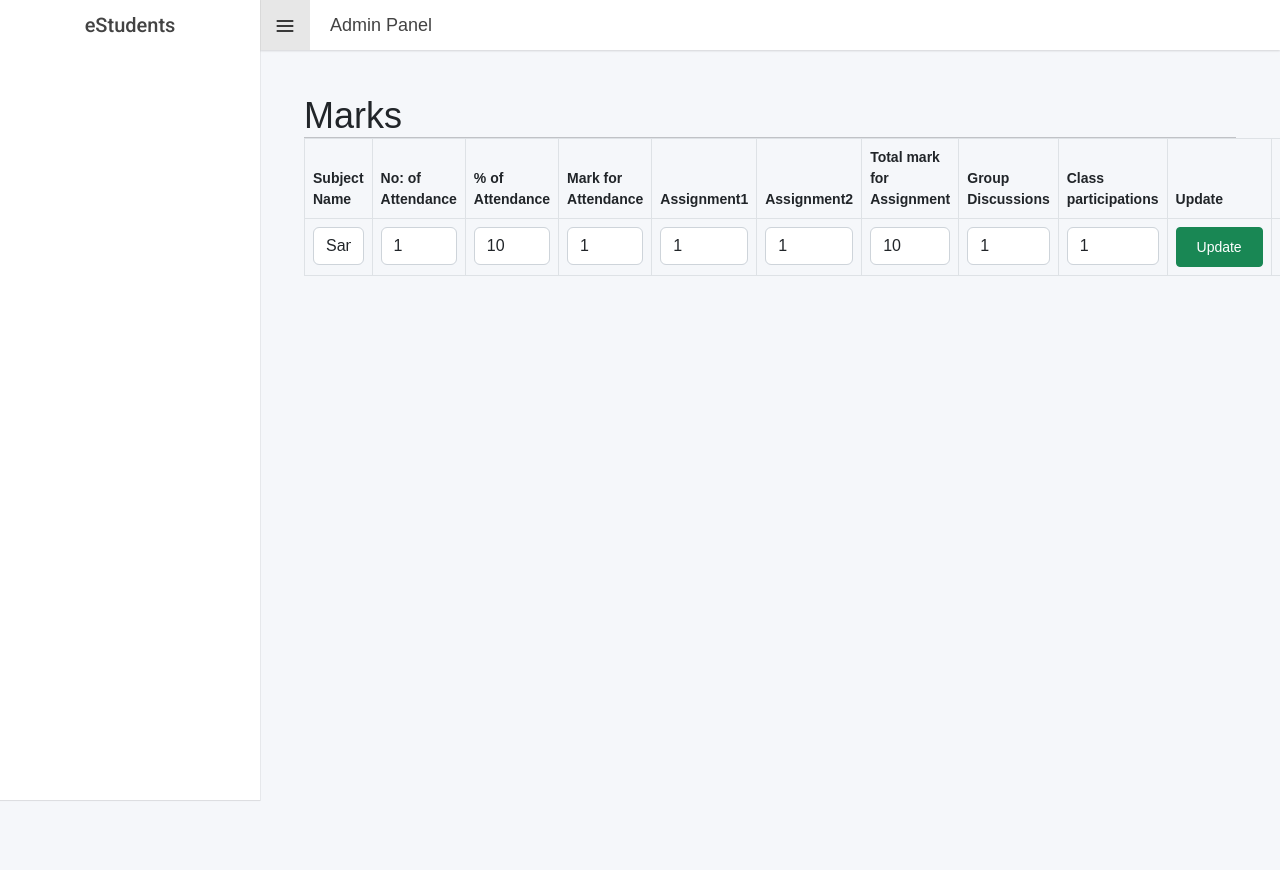
After one commit to sharunrajeev/studentManagementSystem, a Django app: page /owner/mark_edit/1 in a window 1280 px wide. The commit adds this page. Run offline with Django 4.2, Linux system fonts and the light colour scheme; tables that the repository leaves empty hold one stand-in row (values such as "Sample post"); some libraries are stand-ins or nearby versions.

Commit message:
mark editing from owner sidr fields started

```diff
--- a/owner/urls.py
+++ b/owner/urls.py
@@ -24,7 +24,8 @@ urlpatterns = [
     path('update_user/<email>', views.update_user, name='update_user'),
     path('delete_user/<userid>', views.delete_user, name='delete_user'),
 
-    # Mark Uploading Coded By Devaprasa
+    # Mark Uploading Coded By Devaprasad
     path('mark_upload', views.mark_upload, name='mark_upload'),
-    path('mark_upload/<userid>', views.individual_mark_upload, name='individual_mark_upload')
+    path('mark_upload/<userid>', views.individual_mark_upload, name='individual_mark_upload'),
+    path('mark_edit/<userid>', views.mark_edit, name='mark_edit')
 ]
--- a/owner/views.py
+++ b/owner/views.py
@@ -237,3 +237,12 @@ def individual_mark_upload(request,userid):
     else:
         subjects = Subjects.objects.all()
         return render(request, 'owner/mark_upload_form.html', {'user': user, 'subjects': subjects})
+
+
+def mark_edit(request,userid):
+    user = Candidates.objects.get(id=userid)
+    marks = Marks.objects.all()
+    if request.method == 'POST':
+        pass
+    else:
+        return render(request, 'owner/mark_edit.html',{'User':user,'marks':marks})
--- /dev/null
+++ b/templates/owner/mark_edit.html
@@ -0,0 +1,105 @@
+{% extends 'base.html' %}
+{% load static %}
+
+{% block title %} Approval {% endblock %}
+
+{% block styles %}
+
+</style>
+  <!-- CSS only -->
+  <link href="https://cdn.jsdelivr.net/npm/bootstrap@5.2.0-beta1/dist/css/bootstrap.min.css" rel="stylesheet"
+    integrity="sha384-0evHe/X+R7YkIZDRvuzKMRqM+OrBnVFBL6DOitfPri4tjfHxaWutUpFmBp4vmVor" crossorigin="anonymous">
+<link rel="stylesheet" href="https://cdn.jsdelivr.net/npm/bootstrap-icons@1.6.1/font/bootstrap-icons.css">
+  <link href="{% static 'css/register_form.css' %}" rel="stylesheet">
+  <link href="{% static 'css/mark_upload.css' %}" rel="stylesheet">
+
+{% endblock %}
+
+{% block body %}
+{% include 'reusable/sidebar.html' %}
+{% include 'reusable/navbar.html' %}
+
+<div id="wrapper">
+	<div class="main-content">
+
+      <div class="d-flex flex-column flex-grow-1 p-4" style="height: 100vh;">
+            <h1>Marks</h1>
+            <hr>
+
+            <table class="table table-bordered">
+    <thead>
+
+    <tr>
+
+
+        <th>Subject Name</th>
+        <th>No: of Attendance</th>
+        <th>% of Attendance</th>
+        <th>Mark for Attendance</th>
+
+        <th>Assignment1</th>
+        <th>Assignment2</th>
+        <th>Total mark for Assignment</th>
+        <th>Group Discussions</th>
+        <th>Class participations</th>
+        <th>Update</th>
+        <th>Delete</th>
+    </tr>
+    </thead>
+        <tbody>
+
+        {% for mark in marks %}
+<from>
+    {% csrf_token %}
+      <tr class="active">
+
+          {% if mark.StudentId == User %}
+
+          <td> <input type="text" class="form-control" value="{{ mark.SubjectId.SubjectName }}"> </td>
+          <td> <input type="number" class="form-control" value="{{ mark.Attendance }}"></td>
+          <td> <input type="number" class="form-control" value="{{ mark.AttendancePercentage }}"></td>
+          <td> <input type="number" class="form-control" value="{{ mark.AttendanceMark }}"></td>
+          <td> <input type="number" class="form-control" value="{{ mark.Assignment1Mark }}"></td>
+          <td> <input type="number"  class="form-control" value="{{ mark.Assignment2Mark }}"></td>
+          <td> <input type="number" class="form-control" value="{{ mark.TotalAssignmentMark }}"></td>
+          <td> <input type="number" class="form-control" value="{{ mark.GdMark }}"></td>
+          <td><input type="number" class="form-control" value="{{ mark.CpMark }}"></td>
+          <td> <button type="button" class="btn btn-success btn-sm">Update</button></td>
+          <td> <button type="button" class="btn btn-danger btn-sm">Delete</button></td>
+
+          {% endif %}
+      </tr>
+</from>
+      {% endfor %}
+    </tbody>
+
+  </table>
+
+
+
+
+        </div>
+
+
+    </div>
+</div>
+
+
+
+
+
+{% endblock %}
+
+{% block scripts %}
+    <script src="https://ajax.googleapis.com/ajax/libs/jquery/3.6.0/jquery.min.js"></script>
+    <script src="https://maxcdn.bootstrapcdn.com/bootstrap/3.4.0/js/bootstrap.min.js"></script>
+<script src="https://code.jquery.com/jquery-3.2.1.slim.min.js" integrity="sha384-KJ3o2DKtIkvYIK3UENzmM7KCkRr/rE9/Qpg6aAZGJwFDMVNA/GpGFF93hXpG5KkN" crossorigin="anonymous"></script>
+<script src="https://cdn.jsdelivr.net/npm/popper.js@1.12.9/dist/umd/popper.min.js" integrity="sha384-ApNbgh9B+Y1QKtv3Rn7W3mgPxhU9K/ScQsAP7hUibX39j7fakFPskvXusvfa0b4Q" crossorigin="anonymous"></script>
+<script src="https://cdn.jsdelivr.net/npm/bootstrap@4.0.0/dist/js/bootstrap.min.js" integrity="sha384-JZR6Spejh4U02d8jOt6vLEHfe/JQGiRRSQQxSfFWpi1MquVdAyjUar5+76PVCmYl" crossorigin="anonymous"></script>
+{% endblock %}
+
+
+<!--coded by devaprasad-->
+<!--message for front-end developers:-->
+<!--*All fields must be required field-->
+<!--* Show max attendance-->
--- a/templates/owner/mark_upload.html
+++ b/templates/owner/mark_upload.html
@@ -41,6 +41,9 @@
                       </div>
         </div>
       <div class="verify_div">
+
+<button type="button" class="btn btn-info btn-sm">Subjects</button>
+
   <div class="verify_header">
      <div class="verify_list-head">
 
@@ -70,6 +73,7 @@
         {% endif %}
         {% endfor %}
       <a href="mark_upload/{{ user.id }}" class="btn btn-outline-success btn-sm">Upload</a>
+        <a href="mark_edit/{{ user.id }}" class="btn btn-outline-success btn-sm">Edit</a>
       <div class="verify_menu" tabindex="-1">
 <!--        <div class="three_dots"></div>-->
 <!--        <div class="dropdown">-->
```
